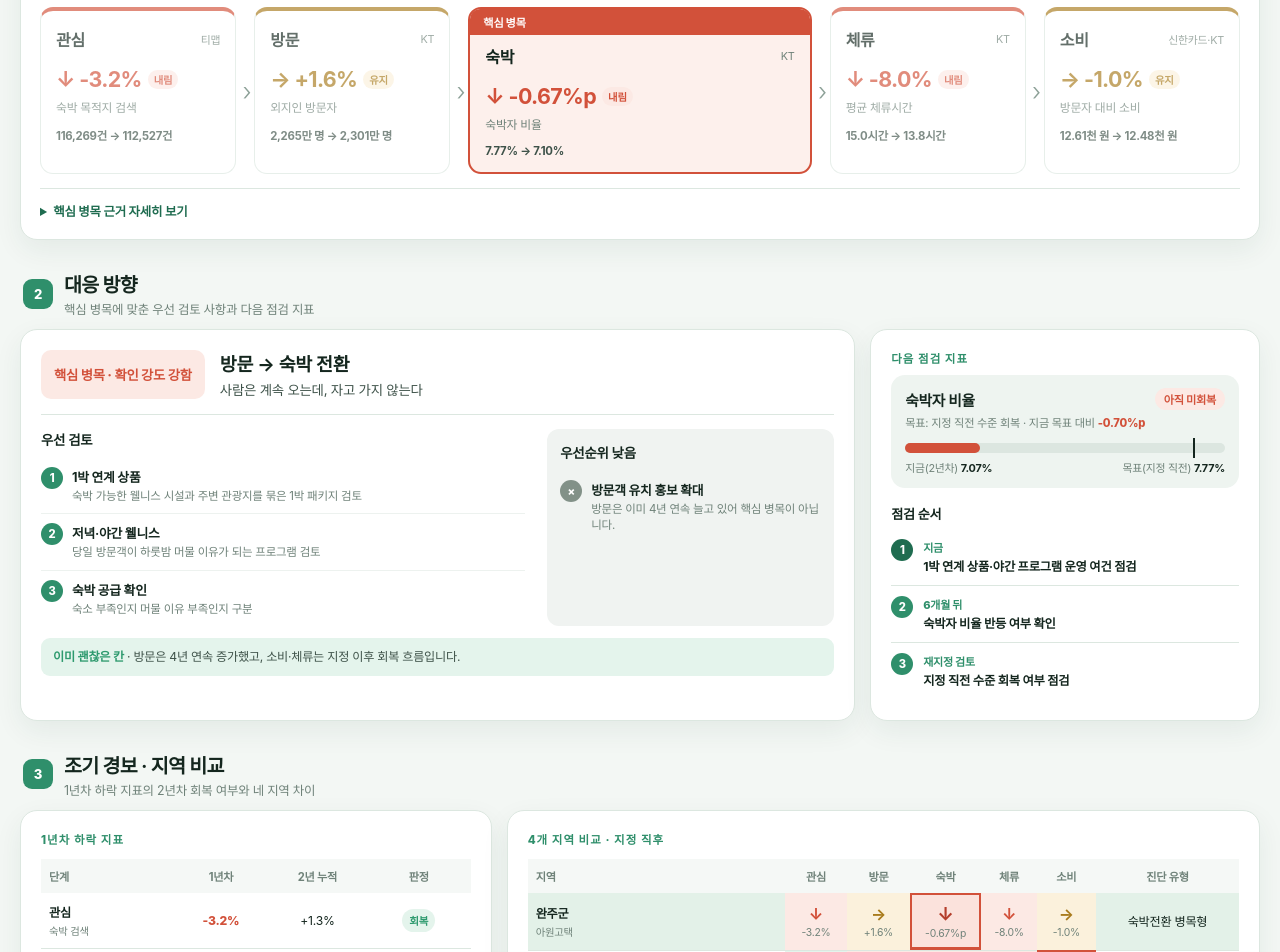
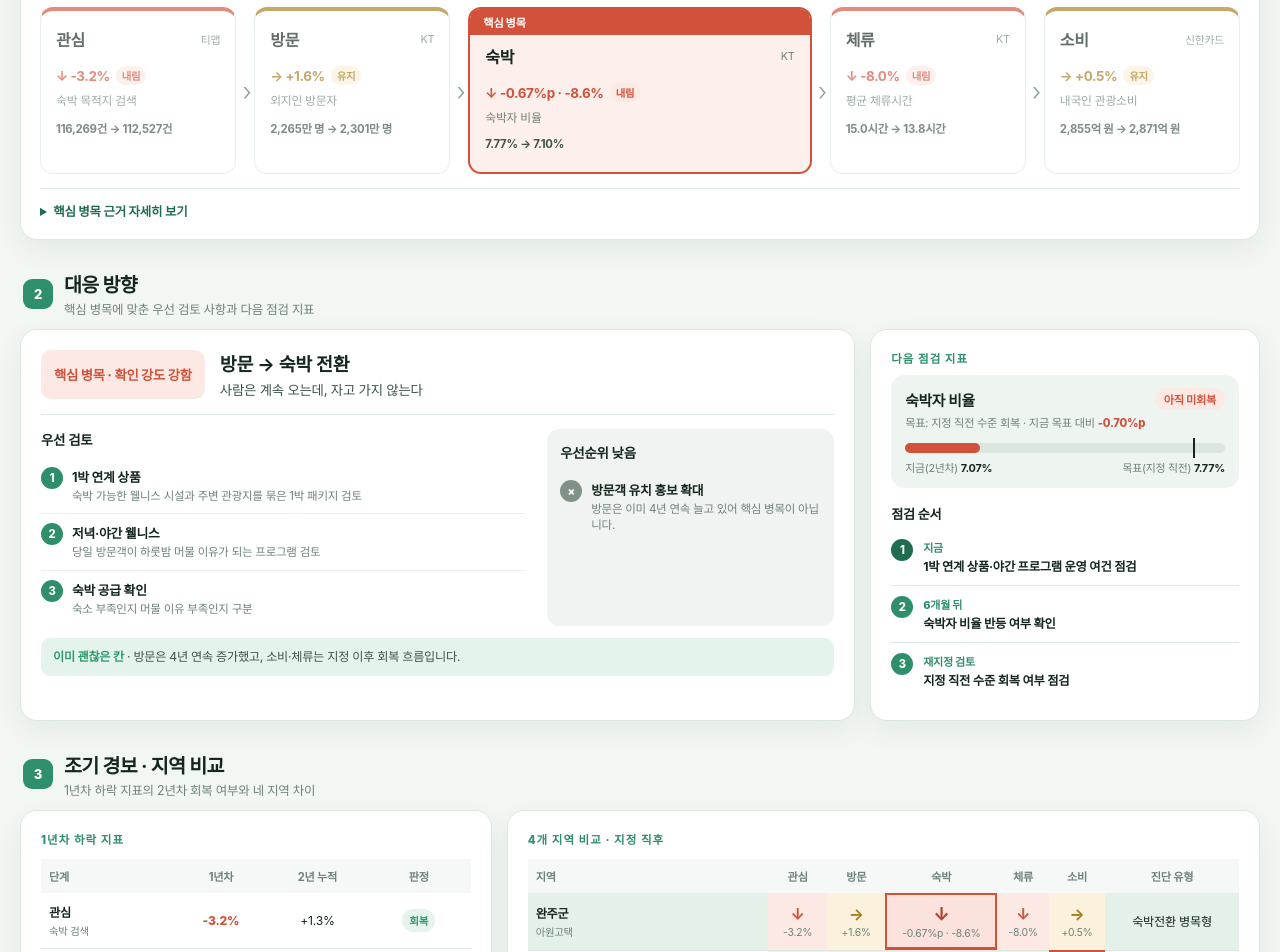
Before and after one commit to hyooos/Wellness, a Next.js app in the folder vercel-dashboard/: page / in a window 1280 px wide. Shown: the part 740-1692 px from the top of the page. Built offline with nearby package versions, Linux system fonts and the light colour scheme; a web font is replaced by a local one.

Commit message:
Align dashboard consumption metrics and change labels

```diff
--- a/vercel-dashboard/app/globals.css
+++ b/vercel-dashboard/app/globals.css
@@ -144,7 +144,7 @@ main { width: min(1480px, calc(100% - 40px)); margin: 0 auto; padding: 22px 0 42
 .stage-top span { font-weight: 850; }
 .stage-top em { color: var(--muted); font-size: .68rem; font-style: normal; }
 .stage-change-row { display: flex; align-items: center; gap: 6px; margin: 15px 0 4px; }
-.stage-change-row strong { font-size: 1.34rem; letter-spacing: -.03em; }
+.stage-change-row strong { font-size: clamp(.84rem, 1vw, 1.15rem); letter-spacing: -.03em; white-space: nowrap; }
 .stage-card.up .stage-change-row strong { color: var(--up); }
 .stage-card.flat .stage-change-row strong { color: var(--flat); }
 .stage-card.down .stage-change-row strong { color: var(--down); }
@@ -191,7 +191,9 @@ summary { width: fit-content; color: var(--leaf-dark); font-size: .78rem; font-w
 .change-cell.flat { color: var(--flat); background: var(--flat-bg); }
 .change-cell.down { color: var(--down); background: var(--down-bg); }
 .change-cell.na { color: var(--na); background: var(--na-bg); }
-.evidence-note, .spread-note { margin: 9px 0 0; padding: 9px 11px; border-radius: 10px; color: var(--ink-2); background: var(--soft); font-size: .74rem; line-height: 1.5; }
+.evidence-note, .proxy-note, .spread-note { margin: 9px 0 0; padding: 9px 11px; border-radius: 10px; color: var(--ink-2); background: var(--soft); font-size: .74rem; line-height: 1.5; }
+.proxy-note { color: var(--muted); }
+.proxy-note b { color: var(--ink-2); }
 .spread-note { color: var(--muted); }
 .spread-note b { color: var(--ink-2); }
 
--- a/vercel-dashboard/components/Dashboard.jsx
+++ b/vercel-dashboard/components/Dashboard.jsx
@@ -13,7 +13,7 @@ const STAGES = [
   ["방문", "외지인방문자수", "외지인 방문자", "KT"],
   ["숙박", "숙박자비율_pct", "숙박자 비율", "KT"],
   ["체류", "평균체류시간_분", "평균 체류시간", "KT"],
-  ["소비", "방문자대비관광소비_천원_proxy", "방문자 대비 소비", "신한카드·KT"],
+  ["소비", "내국인관광소비_천원", "내국인 관광소비", "신한카드"],
 ];
 const LABEL = {
   숙박검색건수: "숙박 검색", 외지인방문자수: "외지인 방문", 숙박자비율_pct: "숙박자 비율",
@@ -23,6 +23,7 @@ const LABEL = {
 };
 const TABLE_METRICS = ["숙박검색건수", "외지인방문자수", "숙박자비율_pct", "평균체류시간_분", "평균숙박일수", "내국인관광소비_천원", "방문자대비관광소비_천원_proxy", "숙박자중_3박이상_pct", "전체순방문자중_3박이상_pct", "DSI"];
 const LOG_METRICS = new Set(["숙박검색건수", "외지인방문자수", "내국인관광소비_천원"]);
+const ITS_METRICS = ["숙박검색건수", "외지인방문자수", "숙박자비율_pct", "평균체류시간_분", "평균숙박일수", "내국인관광소비_천원"];
 const STATUS = { UP: ["오름", "↑", "up"], FLAT: ["유지", "→", "flat"], DOWN: ["내림", "↓", "down"], NA: ["자료 없음", "·", "na"] };
 const INTERVALS = {
   immediate: { label: "지정 직후", before: "P2", after: "P3", growth: "g23_pct", point: "delta23_pctp", status: "지정직후_판정_3pct" },
@@ -47,6 +48,15 @@ function formatChange(value, metric) {
   if (!finite(value)) return "–";
   const sign = value > 0 ? "+" : "";
   return metric.endsWith("_pct") ? `${sign}${value.toFixed(2)}%p` : `${sign}${value.toFixed(1)}%`;
+}
+function formatComparedChange(row, metric, interval) {
+  if (!row) return "–";
+  if (metric.endsWith("_pct")) {
+    const point = row[interval.point], relative = row[interval.growth];
+    if (!finite(point) || !finite(relative)) return "–";
+    return `${formatChange(point, metric)} · ${relative > 0 ? "+" : ""}${relative.toFixed(1)}%`;
+  }
+  return formatChange(row[interval.growth], metric);
 }
 function ym(value) { const s = String(Math.trunc(value)); return `${s.slice(0, 4)}.${s.slice(4)}`; }
 function strengthClass(value) { return ({ 강함: "strong", 중간: "medium", 약함: "weak" })[value] || "none"; }
@@ -144,7 +154,6 @@ function StageFlow({ data, selected, intervalKey }) {
   return <div className="stage-flow has-bottleneck">
     {STAGES.map(([stage, metric, description, source], i) => {
       const row = data.growth.find(r => r.지역키 === selected && r.지표 === metric);
-      const change = row?.[metric.endsWith("_pct") ? interval.point : interval.growth];
       const code = row?.[interval.status] || "NA";
       const [label, arrow, cls] = STATUS[code] || STATUS.NA;
       const isBottleneck = site.bottleneck.includes(stage);
@@ -153,7 +162,7 @@ function StageFlow({ data, selected, intervalKey }) {
       return <div className={`stage-wrap ${isBottleneck ? "bottleneck-wrap" : ""}`} key={stage}>
         <div className={`stage-card ${cls} ${isBottleneck ? "bottleneck" : ""}`} tabIndex={0} aria-describedby={`stage-tip-${metric}`}>
           {isBottleneck && <div className="bneck-band">핵심 병목</div>}
-          <div className="stage-top"><span>{stage}</span><em>{source}</em></div><div className="stage-change-row"><strong>{arrow} {formatChange(change, metric)}</strong><span className={`status-chip ${cls}`}>{label}</span></div>
+          <div className="stage-top"><span>{stage}</span><em>{source}</em></div><div className="stage-change-row"><strong>{arrow} {formatComparedChange(row, metric, interval)}</strong><span className={`status-chip ${cls}`}>{label}</span></div>
           <small>{description}</small><div className="stage-values">{formatLevel(before, metric)} → {formatLevel(after, metric)}</div>
           <StageTooltip data={data} selected={selected} stage={stage} metric={metric} description={description} source={source} />
         </div>{i < STAGES.length - 1 && <span className="stage-arrow">›</span>}
@@ -176,12 +185,12 @@ function BottleneckEvidence({ data, selected, intervalKey }) {
   const interval = INTERVALS[intervalKey];
   const rows = STAGES.filter(([stage]) => site.bottleneck.includes(stage)).map(([stage, metric, description]) => {
     const growth = data.growth.find(r => r.지역키 === selected && r.지표 === metric);
-    const value = growth?.[metric.endsWith("_pct") ? interval.point : interval.growth];
     const code = growth?.[interval.status] || "NA";
-    return { stage, metric, description, value, code, strength: itsStrength(data, selected, metric) };
+    return { stage, metric, description, growth, code, strength: itsStrength(data, selected, metric) };
   });
   const spread = data.spread.find(r => r.지역키 === selected && r.영역 === "소비" && r.변화구간 === (intervalKey === "immediate" ? "g23" : "g34"));
-  return <div className="detail-body"><div className="table-scroll"><table className="detail-table"><thead><tr><th>핵심 병목</th><th>지정 직전</th><th>1년차</th><th>2년차</th><th>{interval.label}</th><th>지정 시점 확인</th></tr></thead><tbody>{rows.map(r => <tr key={r.metric}><td><b>{r.stage}</b><small>{r.description}</small></td><td>{formatLevel(data.kpi.find(k => k.지역키 === selected && k.기간 === "P2")?.[r.metric], r.metric)}</td><td>{formatLevel(data.kpi.find(k => k.지역키 === selected && k.기간 === "P3")?.[r.metric], r.metric)}</td><td>{formatLevel(data.kpi.find(k => k.지역키 === selected && k.기간 === "P4")?.[r.metric], r.metric)}</td><td className={`change-cell ${STATUS[r.code]?.[2] || "na"}`}>{formatChange(r.value, r.metric)}</td><td><span className={`strength strength-${strengthClass(r.strength)}`}>{r.strength}</span></td></tr>)}</tbody></table></div><p className="evidence-note">{site.evidence}</p>{spread && <p className="spread-note"><b>보조 정보 · 시설지 소비 집중도</b> · {spread.시설소재_읍면동}의 군 소비 비중이 {Number(spread.시설동_점유율_before_pct).toFixed(1)}%에서 {Number(spread.시설동_점유율_after_pct).toFixed(1)}%로 변했습니다. 성과 단계가 아닌 소비 위치를 설명하는 참고 정보입니다.</p>}</div>;
+  const proxy = site.bottleneck.includes("소비") ? PERIODS.map(period => data.kpi.find(k => k.지역키 === selected && k.기간 === period)?.방문자대비관광소비_천원_proxy) : [];
+  return <div className="detail-body"><div className="table-scroll"><table className="detail-table"><thead><tr><th>핵심 병목</th><th>지정 직전</th><th>1년차</th><th>2년차</th><th>{interval.label}</th><th>지정 시점 확인</th></tr></thead><tbody>{rows.map(r => <tr key={r.metric}><td><b>{r.stage}</b><small>{r.description}</small></td><td>{formatLevel(data.kpi.find(k => k.지역키 === selected && k.기간 === "P2")?.[r.metric], r.metric)}</td><td>{formatLevel(data.kpi.find(k => k.지역키 === selected && k.기간 === "P3")?.[r.metric], r.metric)}</td><td>{formatLevel(data.kpi.find(k => k.지역키 === selected && k.기간 === "P4")?.[r.metric], r.metric)}</td><td className={`change-cell ${STATUS[r.code]?.[2] || "na"}`}>{formatComparedChange(r.growth, r.metric, interval)}</td><td><span className={`strength strength-${strengthClass(r.strength)}`}>{r.strength}</span></td></tr>)}</tbody></table></div><p className="evidence-note">{site.evidence}</p>{proxy.length > 0 && <p className="proxy-note"><b>보조지표 · 방문자 대비 소비</b> · 지정 직전 {formatLevel(proxy[1], "방문자대비관광소비_천원_proxy")} → 1년차 {formatLevel(proxy[2], "방문자대비관광소비_천원_proxy")} → 2년차 {formatLevel(proxy[3], "방문자대비관광소비_천원_proxy")}입니다. KT 방문자와 신한카드 소비를 결합한 대리지표이며 실제 1인당 소비가 아닙니다.</p>}{spread && <p className="spread-note"><b>보조 정보 · 시설지 소비 집중도</b> · {spread.시설소재_읍면동}의 군 소비 비중이 {Number(spread.시설동_점유율_before_pct).toFixed(1)}%에서 {Number(spread.시설동_점유율_after_pct).toFixed(1)}%로 변했습니다. 성과 단계가 아닌 소비 위치를 설명하는 참고 정보입니다.</p>}</div>;
 }
 
 function CheckPanel({ data, selected }) {
@@ -278,7 +287,7 @@ function DataQuality({ data, selected }) {
     ["주변 숙박 공급", "시설 대표점 반경", "보조자료", "partial", "시설 안내자료와 숙박업 인허가 자료를 분리해 표시"],
     ["방문자 대비 소비", "시군구", "대리지표", "partial", "카드 이용자와 방문자가 달라 1인당 소비가 아님"],
     ["시설지 소비 집중도", "읍면동", hasSpread ? "참고" : "자료 없음", hasSpread ? "partial" : "missing", hasSpread ? "시설 소재 읍면의 소비 비중이며 성과 판정에는 사용하지 않음" : "지정 전후 구간과 맞는 읍면동 자료 없음"],
-    ["방문 출발지", "시군구", hasOrigin ? "확보" : "자료 없음", hasOrigin ? "ok" : "missing", "검색 출발지는 광역별 조건부 분포라 광역마다 따로 비교"],
+    ["방문 출발지", "시군구", hasOrigin ? "확보" : "자료 없음", hasOrigin ? "ok" : "missing", "KT 기반 시군구 방문자의 거주지 분포이며 시설 직접 방문자 자료가 아님"],
     ["지정 시점 확인", "시군구 월별 48개월", "구조변화 근거", "partial", "비교 지역이 없어 인과효과가 아닌 지정 전후 구조변화"],
     ["시설 자체 성과", "시설", "추후 과제", "missing", "시설 이용 실적은 별도 확보 필요"],
   ];
@@ -392,12 +401,12 @@ export default function Dashboard() {
   const [selected, setSelected] = useState("전북완주"); const [intervalKey, setIntervalKey] = useState("immediate");
   const [tab, setTab] = useState("flow"); const [metric, setMetric] = useState("숙박자비율_pct");
   useEffect(() => { Promise.all([fetch("/data/dashboard.json").then(r => r.json()), fetch("/data/jeolla.geojson").then(r => r.json())]).then(([d, g]) => { setData(d); setGeo(g); }); }, []);
-  useEffect(() => { if (data) setMetric(data.sites[selected].checkMetric); }, [selected, data]);
+  useEffect(() => { if (data) { const next = data.sites[selected].checkMetric; setMetric(ITS_METRICS.includes(next) ? next : "내국인관광소비_천원"); } }, [selected, data]);
   if (!data) return <main className="loading">WELL-FLOW 데이터를 불러오는 중입니다.</main>;
   const site = data.sites[selected]; const periods = data.periods.filter(r => r.지역키 === selected);
   const period = Object.fromEntries(periods.map(r => [r.기간, r])); const interval = INTERVALS[intervalKey];
   const kpi = (periodName, m) => data.kpi.find(r => r.지역키 === selected && r.기간 === periodName)?.[m];
-  const change = (key, m) => { const row = data.growth.find(r => r.지역키 === key && r.지표 === m); return row?.[m.endsWith("_pct") ? interval.point : interval.growth]; };
+  const change = (key, m) => formatComparedChange(data.growth.find(r => r.지역키 === key && r.지표 === m), m, interval);
   const status = (key, m) => data.growth.find(r => r.지역키 === key && r.지표 === m)?.[interval.status] || "NA";
   const warningRows = STAGES.map(([stage, m]) => {
     const row = data.growth.find(r => r.지역키 === selected && r.지표 === m);
@@ -434,18 +443,18 @@ export default function Dashboard() {
     <SectionTitle number="3" title="조기 경보 · 지역 비교" subtitle="1년차 하락 지표의 2년차 회복 여부와 네 지역 차이" />
     <section className="compare-grid">
       <div className="panel warning"><span className="eyebrow">1년차 하락 지표</span>{warningRows.length ? <table><thead><tr><th>단계</th><th>1년차</th><th>2년 누적</th><th>판정</th></tr></thead><tbody>{warningRows.map(r => <tr key={r.metric}><td><b>{r.stage}</b><small>{LABEL[r.metric]}</small></td><td className="negative">{r.y1 > 0 ? "+" : ""}{r.y1.toFixed(1)}%</td><td>{r.y2 > 0 ? "+" : ""}{r.y2.toFixed(1)}%</td><td><span className={`pill ${r.y2 >= -3 ? "up" : "down"}`}>{r.y2 >= -3 ? "회복" : "미회복"}</span></td></tr>)}</tbody></table> : <p className="empty">지정 1년차에 내려간 단계가 없습니다.</p>}<p className="note">2년차 누적이 지정 직전 대비 −3% 이내면 회복으로 봅니다.</p></div>
-      <div className="panel matrix"><span className="eyebrow">4개 지역 비교 · {interval.label}</span><div className="table-scroll"><table><thead><tr><th>지역</th>{STAGES.map(([s]) => <th key={s}>{s}</th>)}<th>진단 유형</th></tr></thead><tbody>{Object.entries(data.sites).map(([key, s]) => <tr key={key} className={key === selected ? "selected-row" : ""} onClick={() => setSelected(key)}><td><b>{s.region}</b><small>{s.site}</small>{s.caseNote && <em className="case-inline">{s.caseNote}</em>}</td>{STAGES.map(([stage, m]) => { const code = status(key, m); const bottleneck = s.bottleneck.includes(stage); return <td key={m} tabIndex={0} className={`signal ${STATUS[code][2]} ${bottleneck ? "bottleneck" : ""}`}><b>{STATUS[code][1]}</b><small>{formatChange(change(key, m), m)}</small><MatrixTooltip data={data} regionKey={key} stage={stage} metric={m} intervalKey={intervalKey} bottleneck={bottleneck} /></td>; })}<td>{s.type}</td></tr>)}</tbody></table></div></div>
+      <div className="panel matrix"><span className="eyebrow">4개 지역 비교 · {interval.label}</span><div className="table-scroll"><table><thead><tr><th>지역</th>{STAGES.map(([s]) => <th key={s}>{s}</th>)}<th>진단 유형</th></tr></thead><tbody>{Object.entries(data.sites).map(([key, s]) => <tr key={key} className={key === selected ? "selected-row" : ""} onClick={() => setSelected(key)}><td><b>{s.region}</b><small>{s.site}</small>{s.caseNote && <em className="case-inline">{s.caseNote}</em>}</td>{STAGES.map(([stage, m]) => { const code = status(key, m); const bottleneck = s.bottleneck.includes(stage); return <td key={m} tabIndex={0} className={`signal ${STATUS[code][2]} ${bottleneck ? "bottleneck" : ""}`}><b>{STATUS[code][1]}</b><small>{change(key, m)}</small><MatrixTooltip data={data} regionKey={key} stage={stage} metric={m} intervalKey={intervalKey} bottleneck={bottleneck} /></td>; })}<td>{s.type}</td></tr>)}</tbody></table></div></div>
     </section>
 
     <SectionTitle number="4" title="상세 근거" subtitle="지표를 선택해 변화의 크기와 데이터 범위를 확인합니다" />
     <section className="panel evidence"><div className="tabs">{tabs.map(([key, title]) => <button key={key} className={tab === key ? "active" : ""} onClick={() => setTab(key)}>{title}</button>)}</div>
       {tab === "flow" && <><p className="tab-help">다섯 단계를 첫 구간=100으로 맞췄습니다. 굵은 선은 핵심 병목입니다.</p><FlowChart data={data} selected={selected} /></>}
-      {tab === "its" && <><div className="metric-select"><label>지표</label><select value={metric} onChange={e => setMetric(e.target.value)}>{["숙박검색건수", "외지인방문자수", "숙박자비율_pct", "평균체류시간_분", "평균숙박일수", "내국인관광소비_천원"].map(m => <option key={m} value={m}>{LABEL[m]}</option>)}</select></div><MonthlyChart data={data} selected={selected} metric={metric} /><div className="its-summary"><p><b>지정 시점 변화</b> {its ? itsEffectText(its, metric, "즉시수준변화") : "자료 없음"} · {levelStrength}<small>p {finite(its?.즉시수준변화_p) ? Number(its.즉시수준변화_p).toFixed(3) : "–"} · 보정 q {finite(its?.즉시수준변화_q_BH) ? Number(its.즉시수준변화_q_BH).toFixed(3) : "–"} · 조건 {levelRobustness}/8</small></p><p><b>지정 후 변화 속도</b> {its ? itsEffectText(its, metric, "지정후기울기변화") : "자료 없음"} · {slopeStrength}<small>p {finite(its?.지정후_기울기변화_p) ? Number(its.지정후_기울기변화_p).toFixed(3) : "–"} · 보정 q {finite(its?.지정후_기울기변화_q_BH) ? Number(its.지정후_기울기변화_q_BH).toFixed(3) : "–"} · 조건 {slopeRobustness}/8</small></p></div><p className="note"><b>세 선을 나눈 이유</b> · 실제 값은 월별 관측치, 계절 반영 추정선은 계절·기존 추세·지정 시점 변화를 함께 반영한 모델값입니다. ‘지정 전 흐름이 이어졌다면’은 지정 시점 변화만 빼고 계산한 비교선입니다. 두 추정선의 차이는 지정 시점과 함께 나타난 구조변화를 뜻하며, 비교 지역이 없어 지정의 인과효과로 단정하지 않습니다.</p></>}
+      {tab === "its" && <><div className="metric-select"><label>지표</label><select value={metric} onChange={e => setMetric(e.target.value)}>{ITS_METRICS.map(m => <option key={m} value={m}>{LABEL[m]}</option>)}</select></div><MonthlyChart data={data} selected={selected} metric={metric} /><div className="its-summary"><p><b>지정 시점 변화</b> {its ? itsEffectText(its, metric, "즉시수준변화") : "자료 없음"} · {levelStrength}<small>p {finite(its?.즉시수준변화_p) ? Number(its.즉시수준변화_p).toFixed(3) : "–"} · 보정 q {finite(its?.즉시수준변화_q_BH) ? Number(its.즉시수준변화_q_BH).toFixed(3) : "–"} · 조건 {levelRobustness}/8</small></p><p><b>지정 후 변화 속도</b> {its ? itsEffectText(its, metric, "지정후기울기변화") : "자료 없음"} · {slopeStrength}<small>p {finite(its?.지정후_기울기변화_p) ? Number(its.지정후_기울기변화_p).toFixed(3) : "–"} · 보정 q {finite(its?.지정후_기울기변화_q_BH) ? Number(its.지정후_기울기변화_q_BH).toFixed(3) : "–"} · 조건 {slopeRobustness}/8</small></p></div><p className="note"><b>세 선을 나눈 이유</b> · 실제 값은 월별 관측치, 계절 반영 추정선은 계절·기존 추세·지정 시점 변화를 함께 반영한 모델값입니다. ‘지정 전 흐름이 이어졌다면’은 지정 시점 변화만 빼고 계산한 비교선입니다. 두 추정선의 차이는 지정 시점과 함께 나타난 구조변화를 뜻하며, 비교 지역이 없어 지정의 인과효과로 단정하지 않습니다.</p></>}
       {tab === "wellness" && <><div className="wellness-grid">{["숙박자비율_pct", "숙박자중_3박이상_pct", "전체순방문자중_3박이상_pct", "DSI", "방문자대비관광소비_천원_proxy"].map(m => { const row = data.growth.find(r => r.지역키 === selected && r.지표 === m); return <div key={m}><small>{LABEL[m]}</small><b>{formatLevel(kpi("P3", m), m)}</b><em>지정 직후 {formatChange(periodChange(row, m, "23"), m)}</em><div className="wellness-periods"><span>직전 <b>{formatLevel(kpi("P2", m), m)}</b></span><span>1년차 <b>{formatLevel(kpi("P3", m), m)}</b></span><span>2년차 <b>{formatLevel(kpi("P4", m), m)}</b></span></div></div>; })}</div><p className="note"><b>지표 안내</b> · 장기체류 비율은 전체 방문자 중 3박 이상 숙박객의 비중입니다. 사계절 수요는 월별 방문 편차가 작을수록 1에 가까우며, 방문자 대비 소비는 서로 다른 자료를 결합한 대리지표입니다.</p></>}
       {tab === "lodging" && <LodgingSupply data={data} selected={selected} />}
       {tab === "spending" && <SpendingCategories data={data} selected={selected} intervalKey={intervalKey} onIntervalChange={setIntervalKey} />}
       {tab === "market" && <><div className="market-grid single"><div><h3>방문자 출발지 상위 5 · 지정 2년차</h3>{data.origins[selected].map((r, i) => <div className="origin" key={`${r["거주지(시도)"]}-${r["거주지(시군구)"]}`}><span>{i + 1}</span><p>{r["거주지(시도)"]} {r["거주지(시군구)"]}<i style={{ width: `${r["비율(%)"] / data.origins[selected][0]["비율(%)"] * 100}%` }} /></p><b>{Number(r["비율(%)"]).toFixed(1)}%</b></div>)}</div></div><p className="note"><b>읽는 법</b> · 지정 2년차 방문자의 거주지 분포입니다. 비율은 해당 지역 방문자 중 각 출발지가 차지하는 비중입니다.</p></>}
-      {tab === "table" && <div className="table-scroll"><table className="period-table"><thead><tr><th>지표</th>{PERIODS.map(p => <th key={p}>{PERIOD_LABEL[p]}</th>)}<th>지정 직후</th><th>2년차</th></tr></thead><tbody>{TABLE_METRICS.map(m => { const row = data.growth.find(r => r.지역키 === selected && r.지표 === m); return <tr key={m} className={STAGES.some(([s, mm]) => mm === m && site.bottleneck.includes(s)) ? "bottleneck-row" : ""}><td><b>{LABEL[m]}</b></td>{PERIODS.map(p => <td key={p}>{formatLevel(kpi(p, m), m)}</td>)}<td>{formatChange(row?.[m.endsWith("_pct") ? "delta23_pctp" : "g23_pct"], m)}</td><td>{formatChange(row?.[m.endsWith("_pct") ? "delta34_pctp" : "g34_pct"], m)}</td></tr>; })}</tbody></table></div>}
+      {tab === "table" && <div className="table-scroll"><table className="period-table"><thead><tr><th>지표</th>{PERIODS.map(p => <th key={p}>{PERIOD_LABEL[p]}</th>)}<th>지정 직후</th><th>2년차</th></tr></thead><tbody>{TABLE_METRICS.map(m => { const row = data.growth.find(r => r.지역키 === selected && r.지표 === m); return <tr key={m} className={STAGES.some(([s, mm]) => mm === m && site.bottleneck.includes(s)) ? "bottleneck-row" : ""}><td><b>{LABEL[m]}</b></td>{PERIODS.map(p => <td key={p}>{formatLevel(kpi(p, m), m)}</td>)}<td>{formatComparedChange(row, m, INTERVALS.immediate)}</td><td>{formatComparedChange(row, m, INTERVALS.second)}</td></tr>; })}</tbody></table></div>}
       {tab === "quality" && <DataQuality data={data} selected={selected} />}
     </section>
     <footer>WELL-FLOW · 관광·시설 공개자료 기반</footer>
```
Also changed, not shown: vercel-dashboard/public/data/dashboard.json, 1 other file (tests, documents, lock files or other folders).
